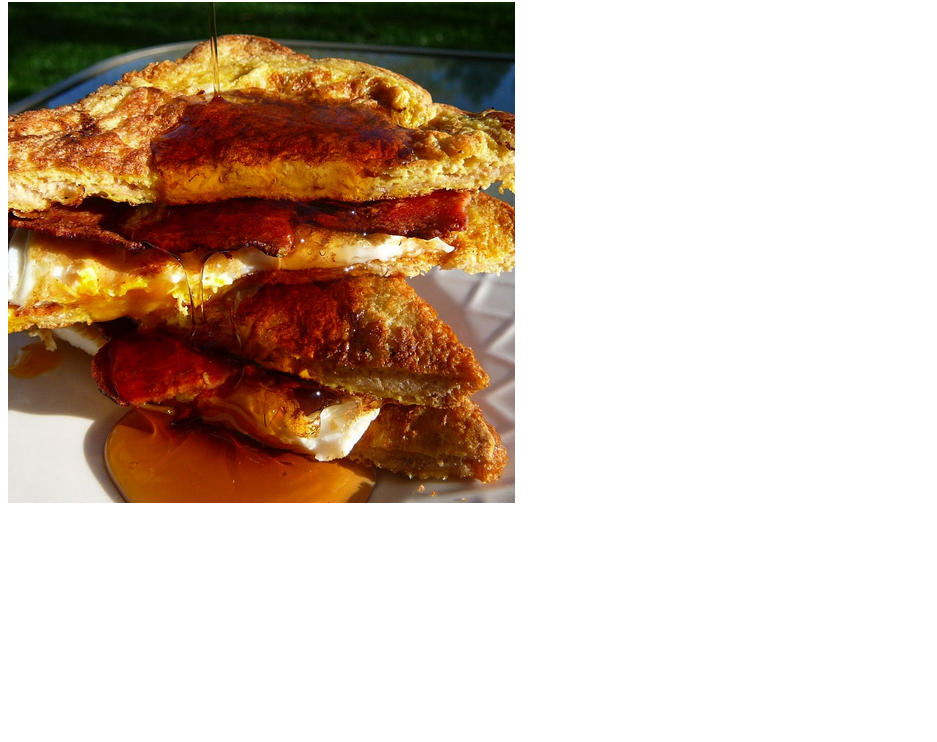
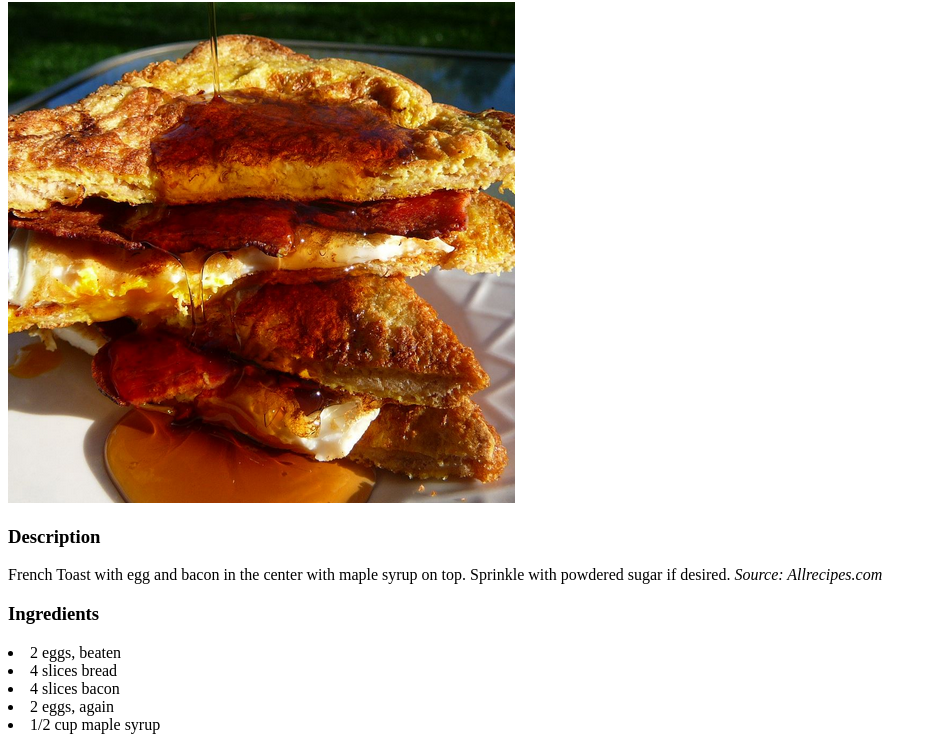
Before and after one commit to noisetta/odin-recipes, a plain HTML site: page recipes/sandwhich.html in a window 1280 px wide. Shown: the part 78-820 px from the top of the page, without its empty margins (0-937 px from the left). Drawn offline with Linux system fonts and the light colour scheme.

Commit message:
Updated sandwhich.html with a description and ingredients

```diff
--- a/recipes/sandwhich.html
+++ b/recipes/sandwhich.html
@@ -8,6 +8,19 @@
 <body>
     <h1>French Egg & Bacon Recipe</h1>
     <img src="sandwhich.png" alt="Picture of a french toast sandwhich with bacon and eggs">
+
+    <h3>Description</h3>
+    <p>French Toast with egg and bacon in the center with maple syrup on top. Sprinkle with powdered sugar if desired. <em>Source: Allrecipes.com</em></p>
+
+    <h3>Ingredients</h3>
+    <uo>
+        <li>2 eggs, beaten</li>
+        <li>4 slices bread</li>
+        <li>4 slices bacon</li>
+        <li>2 eggs, again</li>
+        <li>1/2 cup maple syrup</li>
+    </uo>
+
 </body>
 
 </html>
```
